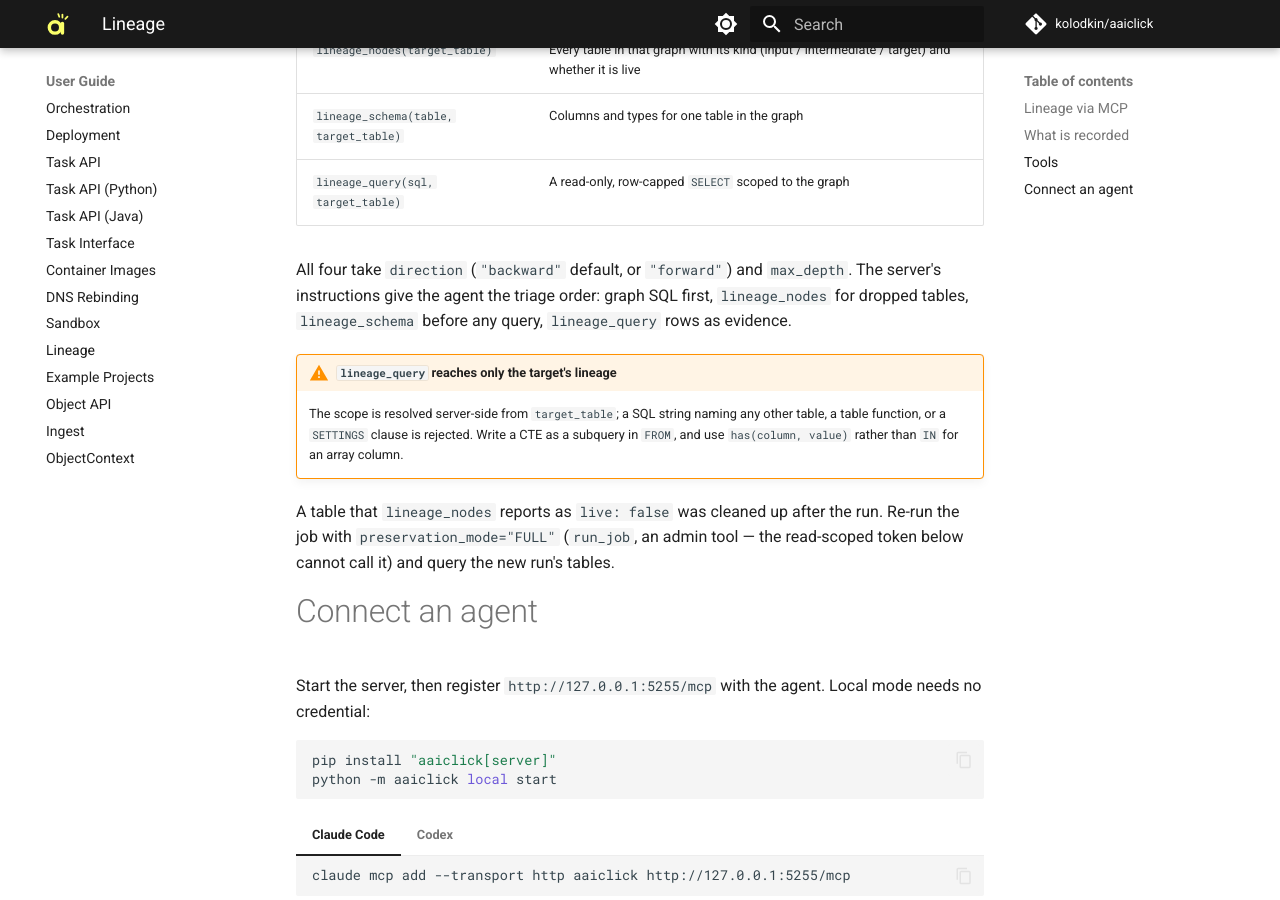
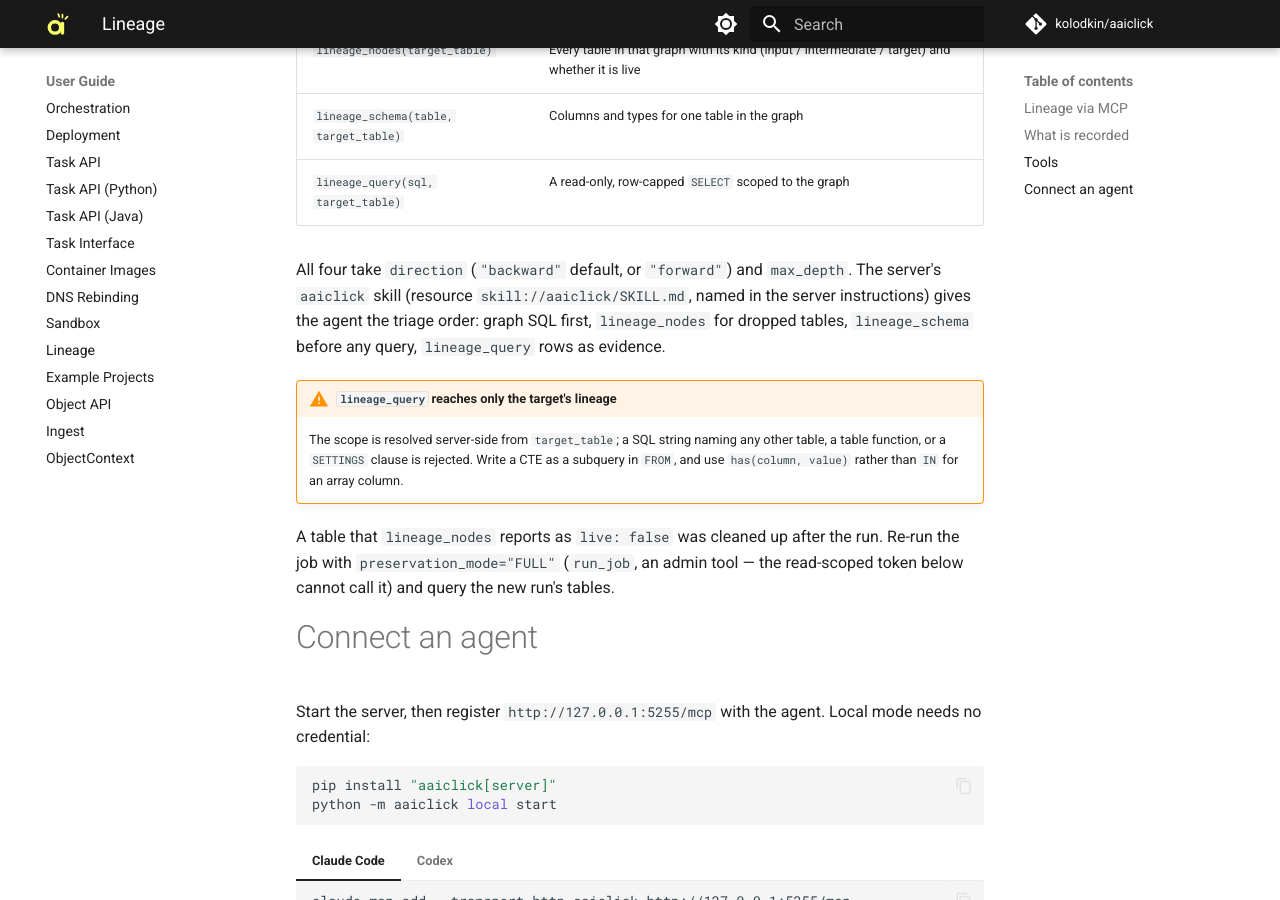
Before and after one commit to kolodkin/aaiclick, an MkDocs documentation site: the page built from docs/user_guide/lineage.md, in a window 1280 px wide and 900 px high, scrolled down 696 px. Built offline with MkDocs 1.6.1 and Material for MkDocs 9.7.7, drawn with Linux system fonts in a browser that asks for light colours; comment, search, counter and statistics services are not loaded.

Commit message:
Serve an aaiclick skill over MCP; keep instructions minimal
The lineage triage method moves from the server instructions into a
packaged SKILL.md, served by FastMCP's SkillProvider at
skill://aaiclick/SKILL.md. The instructions shrink to a summary that ends
by pointing at the skill.

Co-Authored-By: Claude Opus 5.5 <noreply@anthropic.com>
Claude-Session: https://claude.ai/code/session_01LcC1uCEXegfRBLU6oUhArr

```diff
--- a/docs/user_guide/lineage.md
+++ b/docs/user_guide/lineage.md
@@ -24,9 +24,10 @@ completes.
 | `lineage_query(sql, target_table)`    | A read-only, row-capped `SELECT` scoped to the graph                                           |
 
 All four take `direction` (`"backward"` default, or `"forward"`) and
-`max_depth`. The server's instructions give the agent the triage order:
-graph SQL first, `lineage_nodes` for dropped tables, `lineage_schema`
-before any query, `lineage_query` rows as evidence.
+`max_depth`. The server's `aaiclick` skill (resource
+`skill://aaiclick/SKILL.md`, named in the server instructions) gives the
+agent the triage order: graph SQL first, `lineage_nodes` for dropped
+tables, `lineage_schema` before any query, `lineage_query` rows as evidence.
 
 !!! warning "`lineage_query` reaches only the target's lineage"
     The scope is resolved server-side from `target_table`; a SQL string
--- a/pyproject.toml
+++ b/pyproject.toml
@@ -102,7 +102,7 @@ aaiclick = ["py.typed"]
 # Vite SPA build output. The directory is gitignored and produced by
 # `npm run build` — release CI builds it before `uv build` so the wheel
 # ships a working /api/v0 + SPA out of the box.
-"aaiclick.server" = ["static/**/*"]
+"aaiclick.server" = ["static/**/*", "skills/**/*"]
 
 [tool.setuptools_scm]
 fallback_version = "0.0.0"
```
Also changed, not shown: aaiclick/server/skills/aaiclick/SKILL.md (added, +20 -0 lines), docs/designs/api_server.md (+2 -0 lines), 2 other files.
